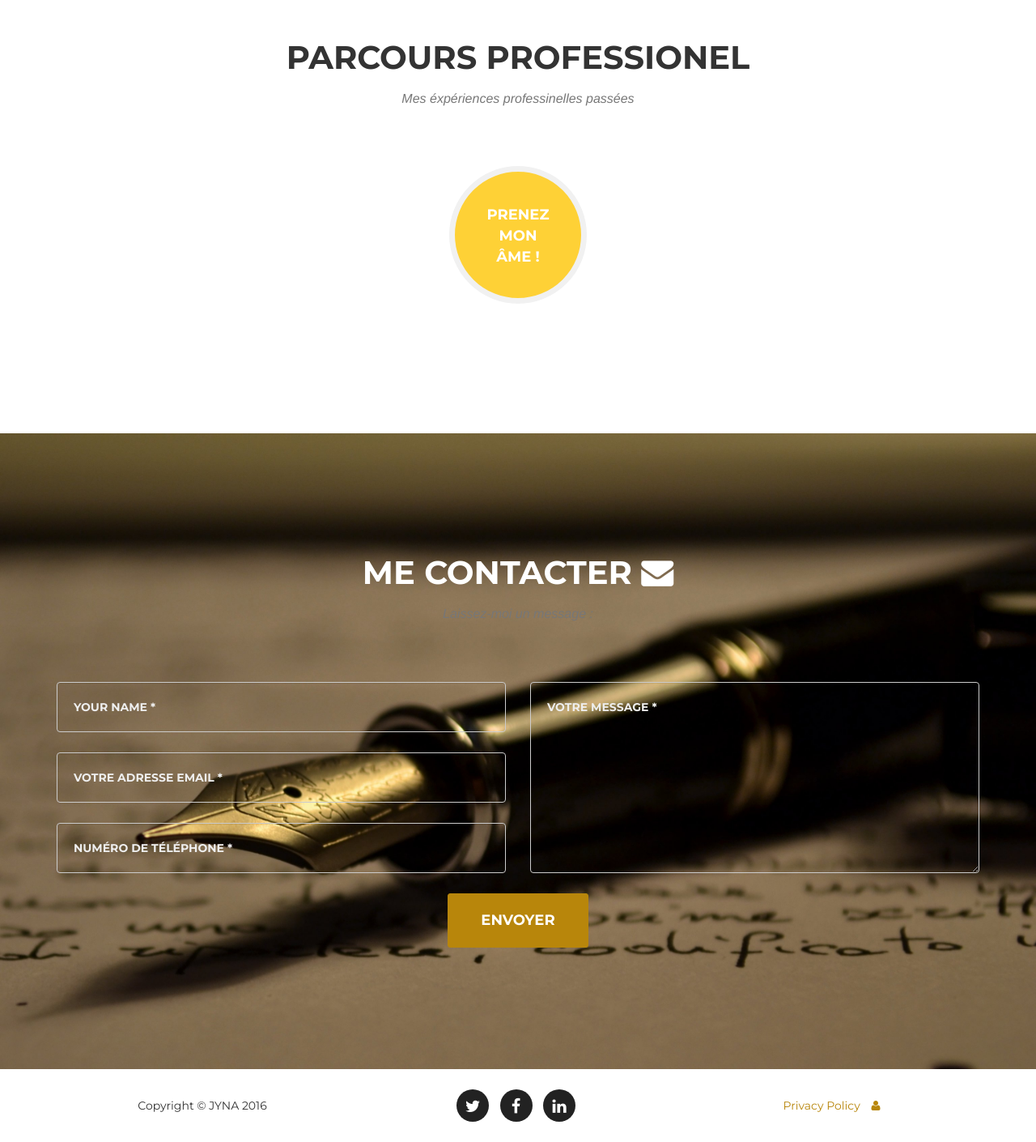
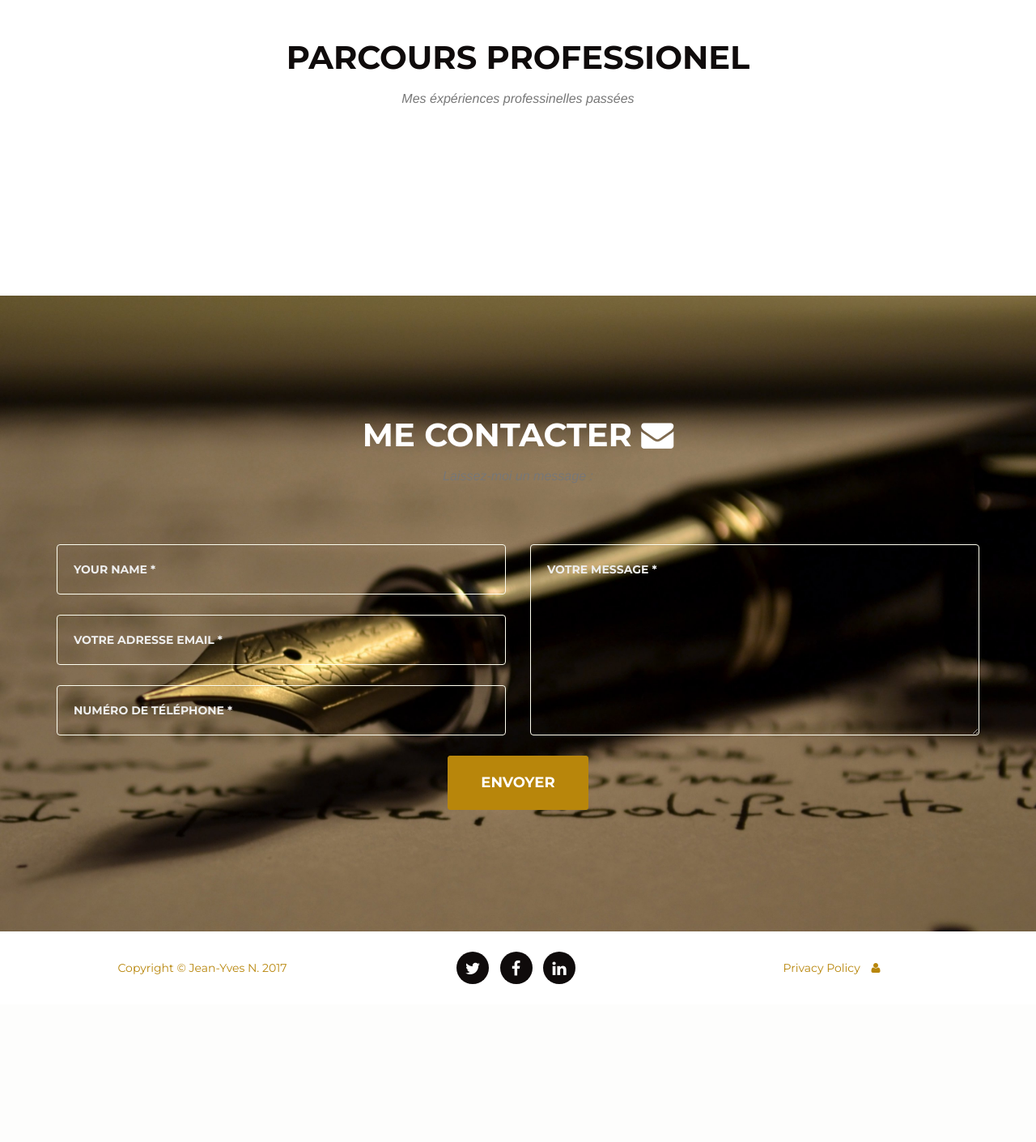
Before and after one commit to Jean-Yves404/CV, a PHP site: page / in a window 1280 px wide. Shown: the part 2840-4250 px from the top of the page at 81% size. After the commit the page ends 4055 px from the top, so only its background shows below. Run offline with PHP 8.4, Linux system fonts and the light colour scheme; data that the repository does not hold is empty; some libraries are stand-ins or nearby versions; some web fonts are replaced.

Commit message:
Front On Point 2.0 / Mardi7Fev2017

```diff
--- a/front/css/style_front.css
+++ b/front/css/style_front.css
@@ -36,6 +36,22 @@ header .intro-text .intro-lead-in {
 }
 
 
+
+body{
+    color: #0F0B0B; /*← ← ←Là, je gère la couleur du Text(Body) */
+}
+
+/* ↓ (couleur de la) ↓ Selection de texte ↓ (ou autre) ↓*/
+:: -moz-selection{
+    text-shadow: none;
+    background-color: ##DAA520;
+}
+
+:: selection{
+    text-shadow: none;
+    background-color: ##DAA520;
+}
+/* ↑ (couleur de la) ↑ Selection de texte ↑ (ou autre) ↑*/
 
 
 
@@ -82,6 +98,8 @@ a:hover { /*← ←← Le hover est sur Les <a> venant du <li> */
     /*color: #333;*/
     background-color: #C0C0C0 /*← Nom de la couleur #C0C0C0 Silver*/;
 }
+
+
 
 /*↑ ↑↑ La NAV navigation (Modification de la NAV) ↑↑ ↑*/
 
@@ -198,8 +216,24 @@ section#contact .form-control:focus {
     background-color: red;
 }*/
 
+/*↓ ↓↓ Le .Form Control (contrôle les couleur du txt, bords, etc..) ↓↓ ↓*/
+.form-control {
+    display: block;
+    width: 100%;
+    height: 34px;
+    padding: 6px 12px;
+    font-size: 14px;
+    line-height: 1.42857143;
+    color: #FFFFF0;
+    background-color: #FFFFF0;
+    background-image: none;
+    border: 1px solid #FFFFF0;
+    border-radius: 4px;
+}
+/*↑ ↑↑ Le .Form Control (contrôle les couleur du txt, bords, etc..) ↑↑ ↑*/
 
 /*--- ↑ Le formulaire de contact  ME CONTACTER ↑ ------------------------ */
+/* == ↑ Le formulaire de contact  ME CONTACTER ↑ ======================= */
 
 
 /* ↓ Image L2 GéoA Université Le Havre ↓ */
@@ -213,3 +247,33 @@ section#contact .form-control:focus {
     width: 359.333px;
     height: 190px;}
 */
+
+
+
+
+
+
+/*====== ↓↓ FOOTER ↓↓ =============================↓↓↓*/
+
+/*↓ Le copyright ↓*/
+.copyright{/* ← Copyright © JYNA 2016 */
+    color: #B8860B;
+}
+/*↓---↓ Les FaFa Réseaux sociaux dans le Footer ↓ --- ↓↓ */
+ul.social-buttons li a:active, ul.social-buttons li a:focus, ul.social-buttons li a:hover {
+    background-color: #B8860B;
+}
+ul.social-buttons li a {
+    display: block;
+    background-color: #0F0B0B; /*←Ce Background-color gère la couleur des fafa*/
+    height: 40px;
+    width: 40px;
+    border-radius: 100%;
+    font-size: 20px;
+    line-height: 40px;
+    color: #fff;
+    outline: 0;
+    -webkit-transition: all .3s;
+    -moz-transition: all .3s;
+    transition: all .3s;
+/*↑---↑ Les FaFa Réseaux sociaux dans le Footer ↑ --- ↑↑ */
--- a/index.php
+++ b/index.php
@@ -332,13 +332,13 @@
                             $i++;
                     }
                      ?>
-                        <li class="timeline-inverted">
+                       <!--  <li class="timeline-inverted">
                             <div class="timeline-image">
                                 <h4>Prenez
                                     <br>mon
                                     <br>âme !</h4>
                             </div>
-                        </li>
+                        </li> -->
                     </ul>
                 </div>
             </div>
@@ -489,7 +489,7 @@
         <div class="container">
             <div class="row">
                 <div class="col-md-4">
-                    <span class="copyright">Copyright &copy; JYNA 2016</span>
+                    <span class="copyright">Copyright &copy; Jean-Yves N. 2017</span>
                 </div>
                 <div class="col-md-4">
                     <ul class="list-inline social-buttons">
```
